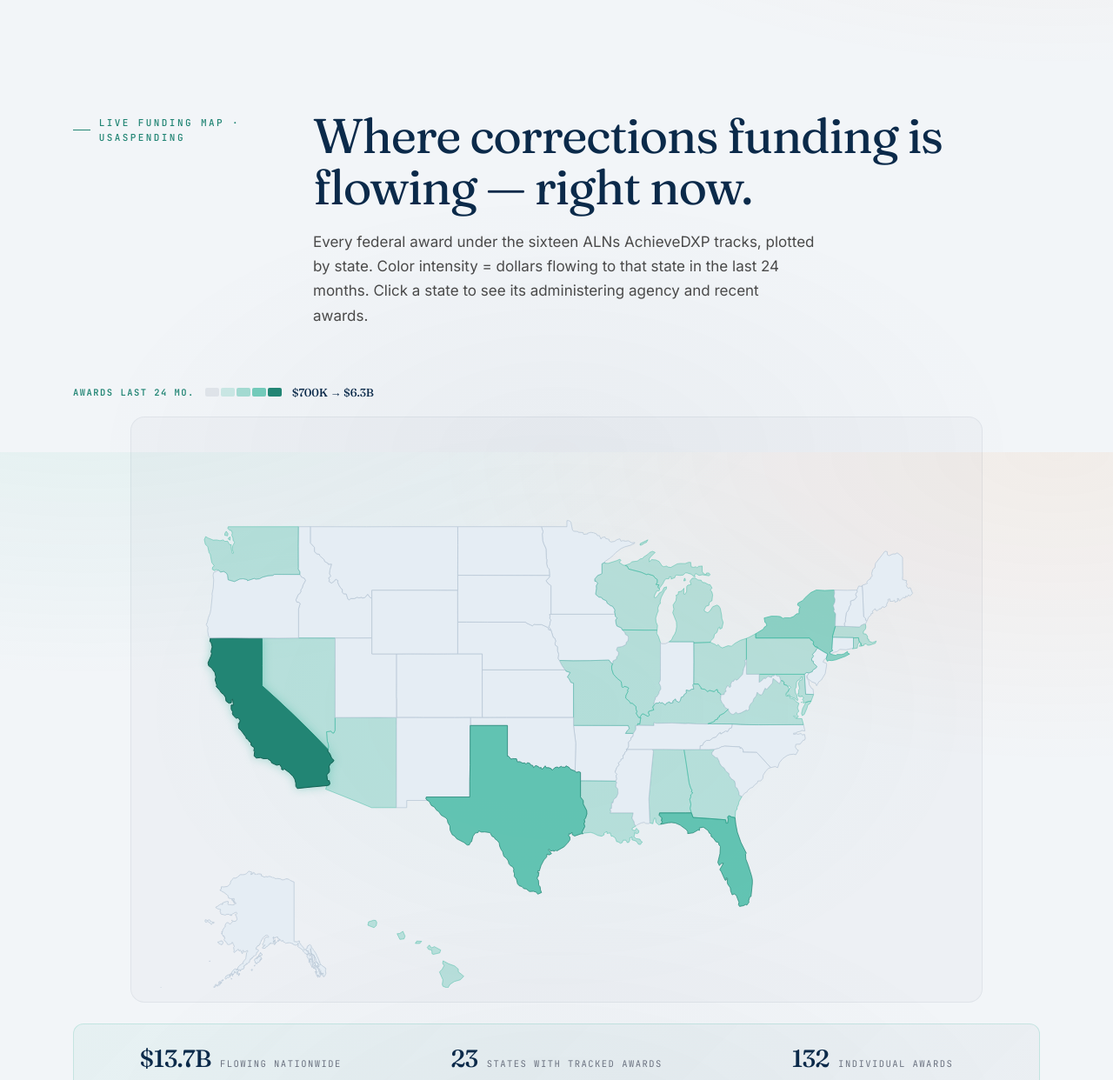
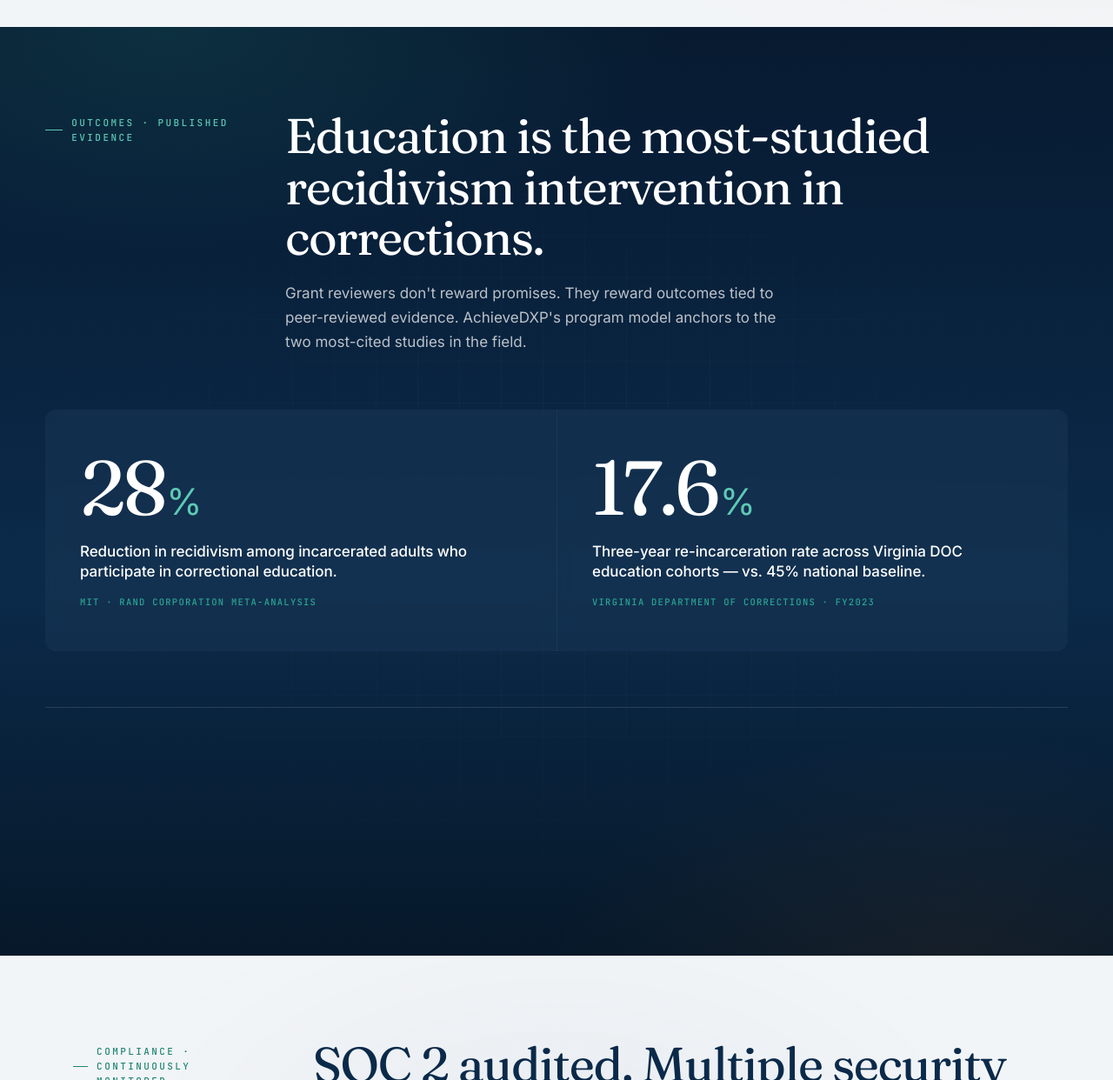
Before and after one commit to carnagerogue/achievedxp-grant-navigator, a plain HTML site: page index.html in a window 1280 px wide. Shown: the part 3480-4722 px from the top of the page at 87% size. Drawn offline with nearby package versions, Linux system fonts and the light colour scheme.

Commit message:
Remove Live Funding Map section + its init call per user request

```diff
--- a/index.html
+++ b/index.html
@@ -8,7 +8,7 @@
 <link rel="preconnect" href="https://fonts.gstatic.com" crossorigin>
 <link rel="stylesheet" href="https://fonts.googleapis.com/css2?family=Inter:wght@400;500;600;700;800&family=Fraunces:opsz,wght@9..144,400;9..144,500;9..144,600;9..144,700&family=JetBrains+Mono:wght@400;500;600&display=swap">
 <script src="https://cdn.jsdelivr.net/npm/chart.js@4.5.0/dist/chart.umd.js" integrity="sha384-iU8HYtnGQ8Cy4zl7gbNMOhsDTTKX02BTXptVP/vqAWIaTfM7isw76iyZCsjL2eVi" crossorigin="anonymous"></script>
-<link rel="stylesheet" href="styles.css?v=2026-04-23k">
+<link rel="stylesheet" href="styles.css?v=2026-04-23l">
 </head>
 <body>
 <div class="app">
@@ -202,40 +202,6 @@
         </div>
         <div class="tag">Infrastructure</div>
       </div>
-    </div>
-  </section>
-
-  <!-- ========================================================
-       SECTION · LIVE FUNDING MAP
-       Tile cartogram of the U.S. colored by peer-award $ totals
-       per state (USASpending, last 24 months). Click a tile to
-       filter the whole experience to that state.
-       ======================================================== -->
-  <section class="section" id="funding-map" data-scene="funding-map">
-    <div class="section-head">
-      <div class="section-eyebrow-col">
-        <div class="section-kicker">Live funding map · USASpending</div>
-      </div>
-      <div>
-        <h2 class="section-headline">Where corrections funding is flowing — right now.</h2>
-        <p class="section-lead">Every federal award under the sixteen ALNs AchieveDXP tracks, plotted by state. Color intensity = dollars flowing to that state in the last 24 months. Click a state to see its administering agency and recent awards.</p>
-      </div>
-    </div>
-    <div class="fmap-wrap">
-      <div class="fmap-legend">
-        <span class="fmap-legend-label">Awards last 24 mo.</span>
-        <span class="fmap-scale">
-          <span class="fmap-swatch fm-0"></span>
-          <span class="fmap-swatch fm-1"></span>
-          <span class="fmap-swatch fm-2"></span>
-          <span class="fmap-swatch fm-3"></span>
-          <span class="fmap-swatch fm-4"></span>
-        </span>
-        <span class="fmap-legend-range" id="fmapRange">— → —</span>
-      </div>
-      <div class="fmap-grid" id="fmapGrid" role="figure" aria-label="U.S. funding map tile cartogram"></div>
-      <div class="fmap-tooltip" id="fmapTooltip" role="tooltip" aria-hidden="true"></div>
-      <div class="fmap-totals" id="fmapTotals"></div>
     </div>
   </section>
 
@@ -1052,6 +1018,6 @@
   </div>
 </div>
 </div>
-<script defer src="app.js?v=2026-04-23k"></script>
+<script defer src="app.js?v=2026-04-23l"></script>
 </body>
 </html>
```
Also changed, not shown: app.js.
